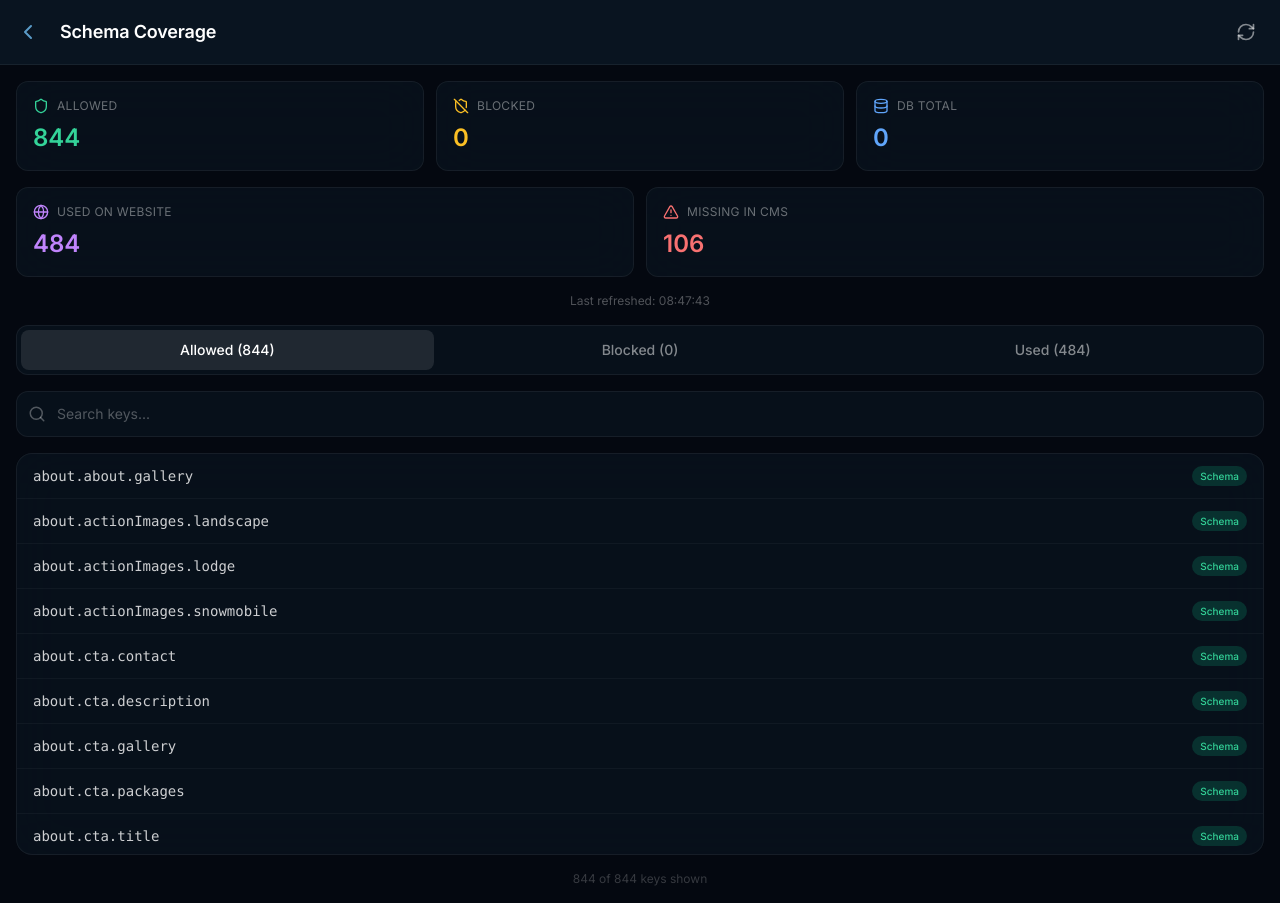
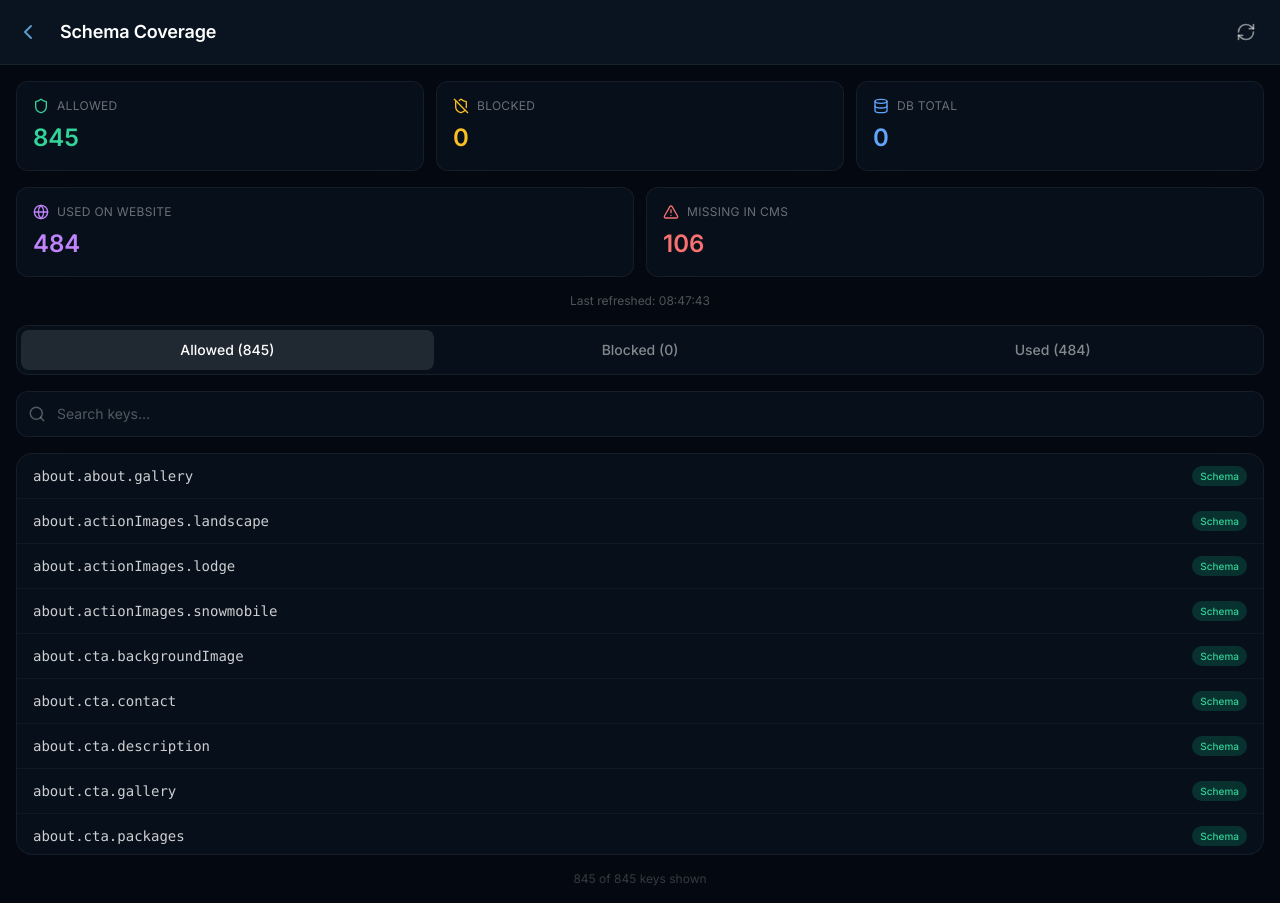
Before and after one commit to Onepiecedad/ColdExperience-CMS, a React (Vite) app: page /advanced/schema in a window 1280 px wide. Built offline with nearby package versions, Linux system fonts and the light colour scheme; no server answers; the database is empty.

Commit message:
Add background image field to about:cta section schema
Adds a url-type field (about.cta.backgroundImage) to the CTA section
so the background image is manageable in the CMS media tab.

https://claude.ai/code/session_01VeQqEQWMu8HPkGAkYa1dMy

```diff
--- a/src/content/schema.ts
+++ b/src/content/schema.ts
@@ -226,6 +226,7 @@ export const CONTENT_SCHEMA: Record<SchemaSection, ContentFieldSchema[]> = {
     ],
 
     'about:cta': [
+        { key: 'about.cta.backgroundImage', type: 'url', translatable: false, label: 'About CTA: Background Image' },
         { key: 'about.cta.title', type: 'text', translatable: true, label: 'About CTA: Title' },
         { key: 'about.cta.description', type: 'textarea', translatable: true, label: 'About CTA: Description' },
         { key: 'about.cta.packages', type: 'text', translatable: true, label: 'About CTA: Packages' },
```
